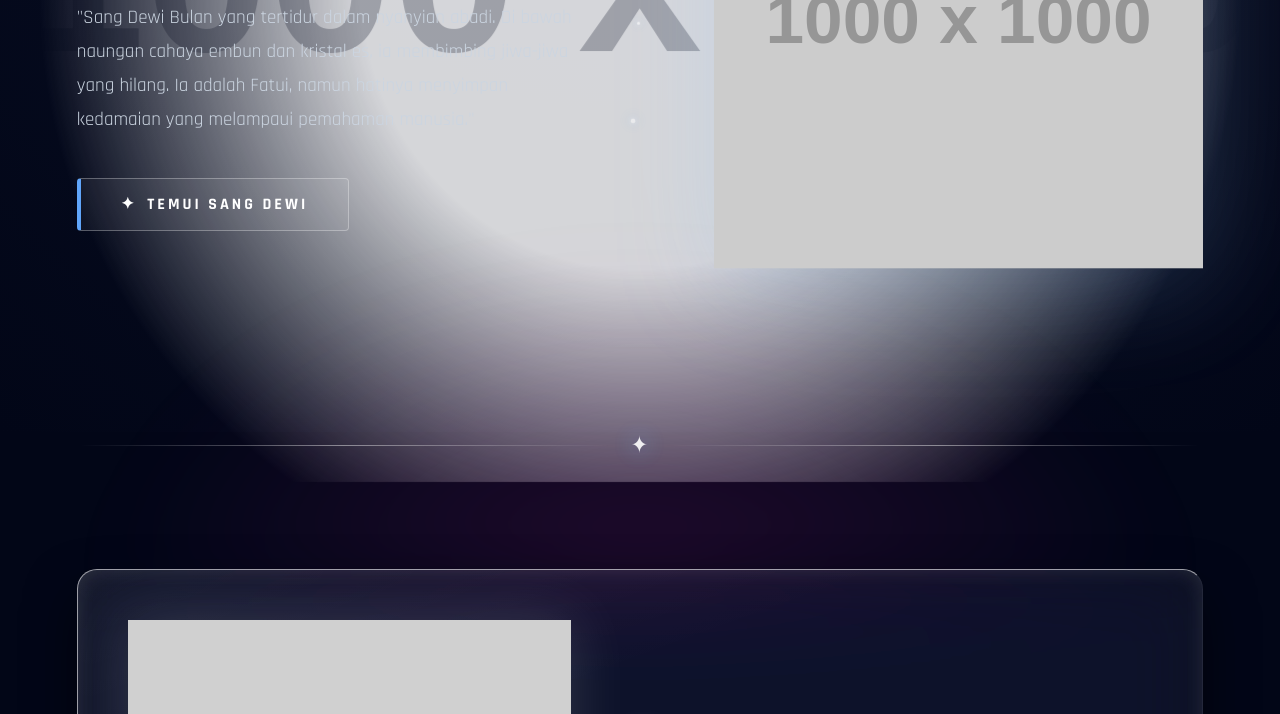
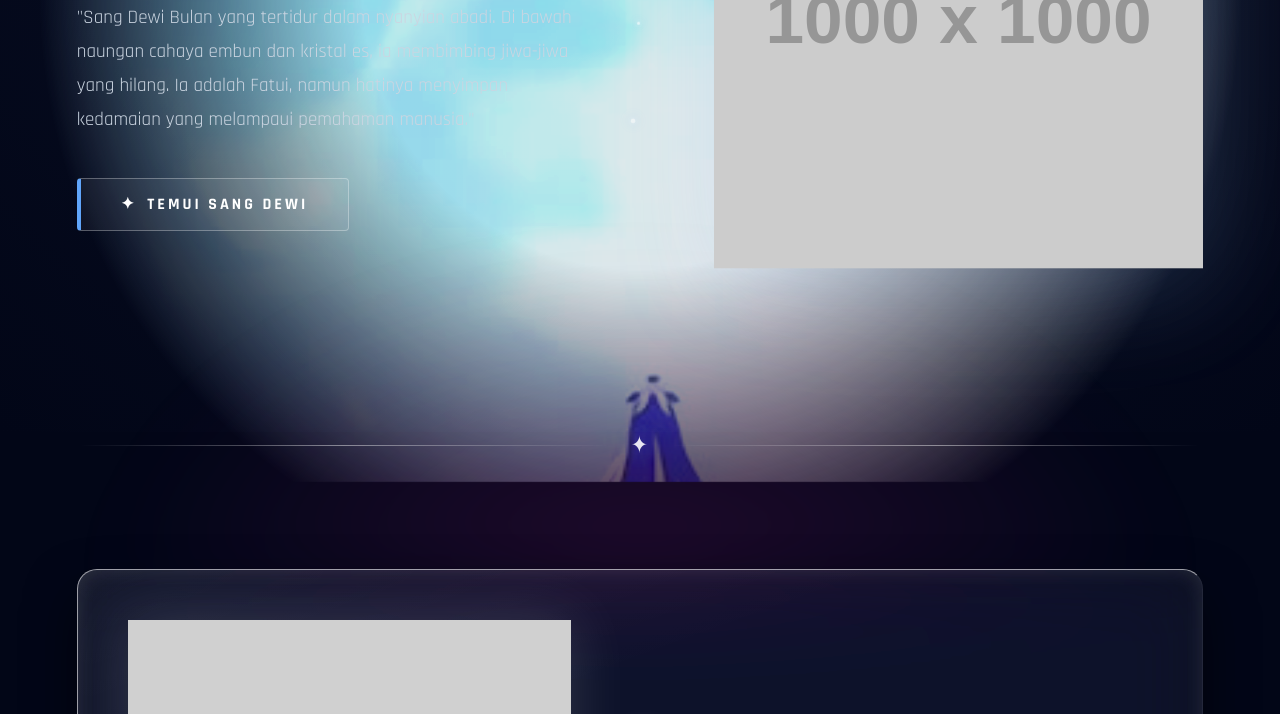
Before and after one commit to RizkyDomain/Coba1, a plain HTML site: page index.html in a window 1280 px wide. Shown: the part 368-1082 px from the top of the page. Drawn offline with Linux system fonts and the light colour scheme; placeholder pictures from the web are drawn by us.

Commit message:
Update index.html

```diff
--- a/index.html
+++ b/index.html
@@ -48,7 +48,7 @@
             z-index: -5;
 
             /* GANTI URL DI BAWAH INI DENGAN LINK GAMBAR BULANMU */
-            background-image: url('https://dummyimage.com/1000x1000/0a1128/60a5fa.png&text=Ganti+Link+Gambar+Bulan+Disini');
+            background-image: url('images (6).jpeg');
             background-size: cover;
             background-position: center;
 
```
